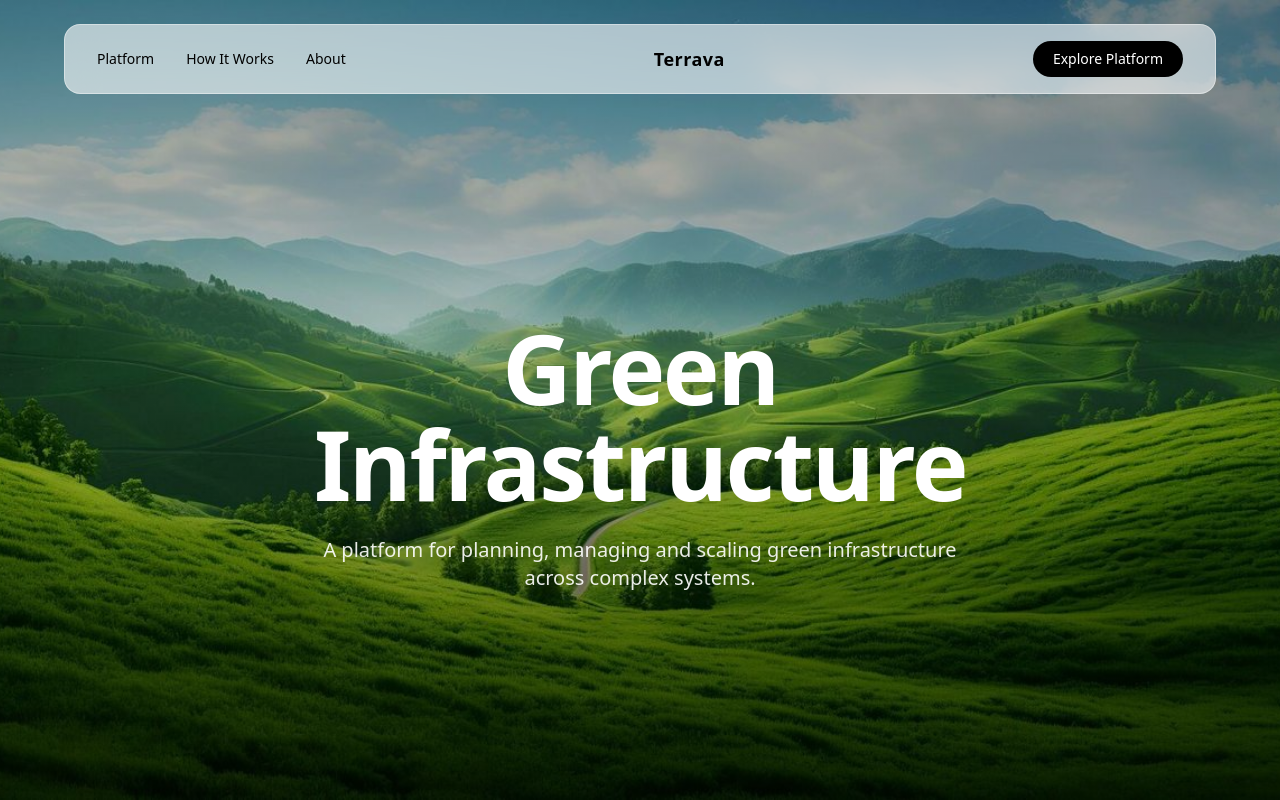
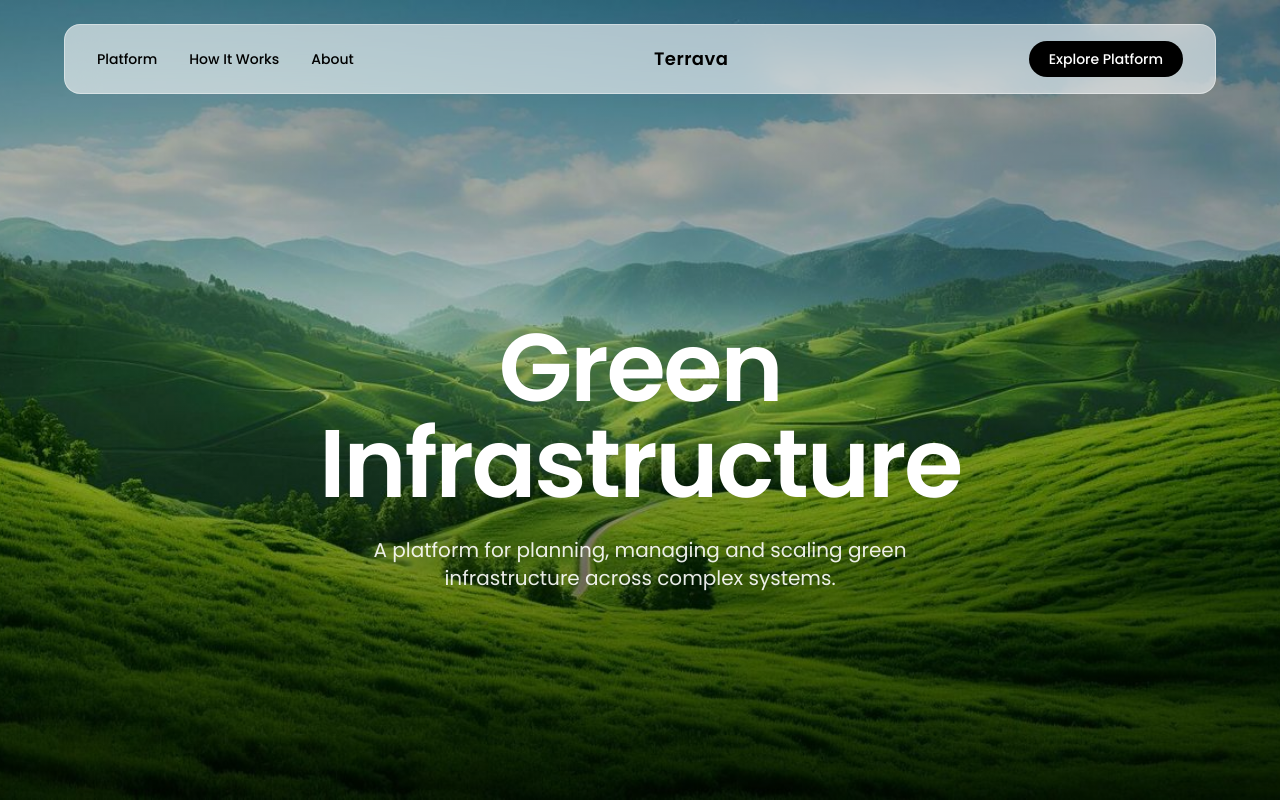
Before and after one commit to madhumithadasarathy/green_infra, a Next.js app: page / in a window 1280 px wide. Shown: the top 800 px of the page. Built offline with nearby package versions, Linux system fonts and the light colour scheme.

Commit message:
Changed the font entirely to poppins

```diff
--- a/src/app/layout.tsx
+++ b/src/app/layout.tsx
@@ -1,27 +1,26 @@
-import './globals.css'
-import { Poppins } from 'next/font/google'
+import "./globals.css";
+import { Poppins } from "next/font/google";
 
 const poppins = Poppins({
-  subsets: ['latin'],
-  weight: ['300','400','500','600','700'],
-  variable: '--font-poppins'
-})
+  subsets: ["latin"],
+  weight: ["300", "400", "500", "600", "700"],
+});
 
 export const metadata = {
-  title: 'Green Infrastructure',
-  description: 'Landing page',
-}
+  title: "Green Infrastructure",
+  description: "Landing page",
+};
 
 export default function RootLayout({
   children,
 }: {
-  children: React.ReactNode
+  children: React.ReactNode;
 }) {
   return (
-    <html lang="en" className={poppins.variable}>
-      <body className="font-sans bg-[#f5f6f4] text-neutral-900">
+    <html lang="en">
+      <body className={`${poppins.className} antialiased`}>
         {children}
       </body>
     </html>
-  )
+  );
 }
```
